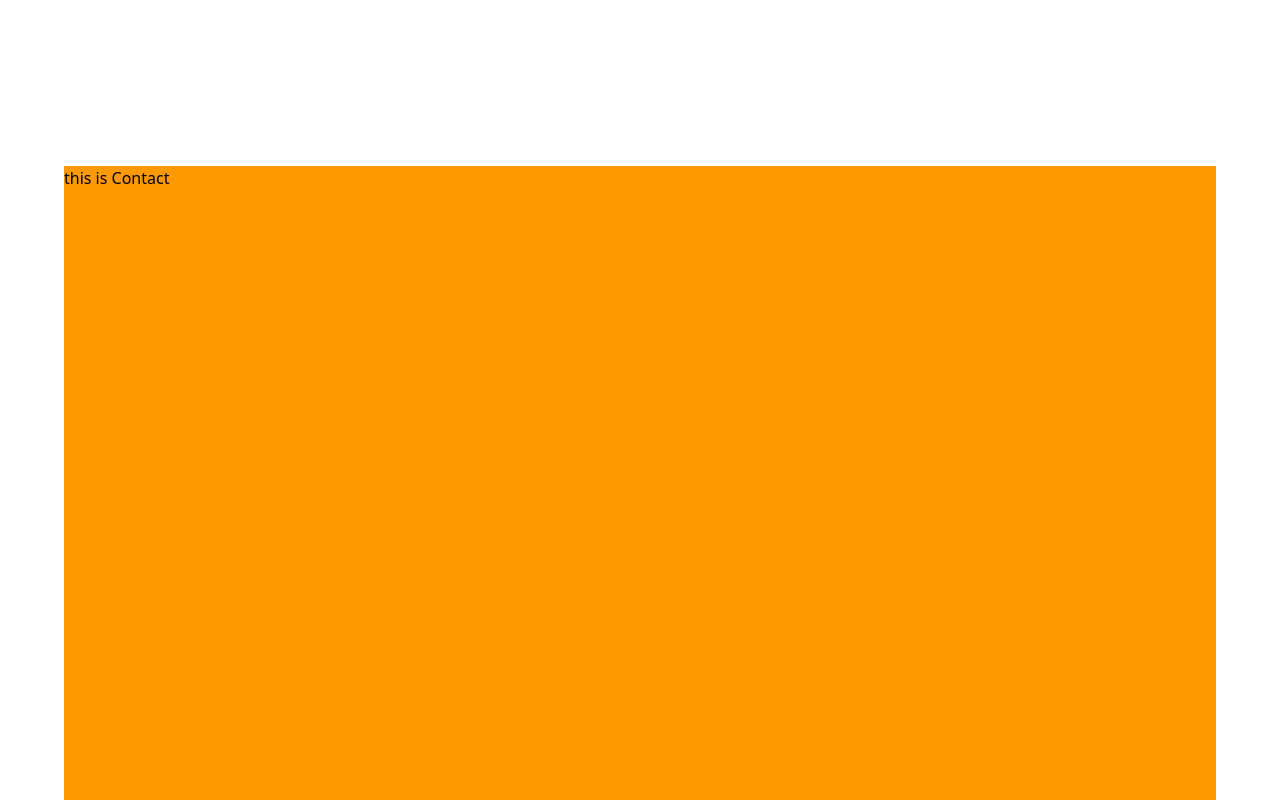
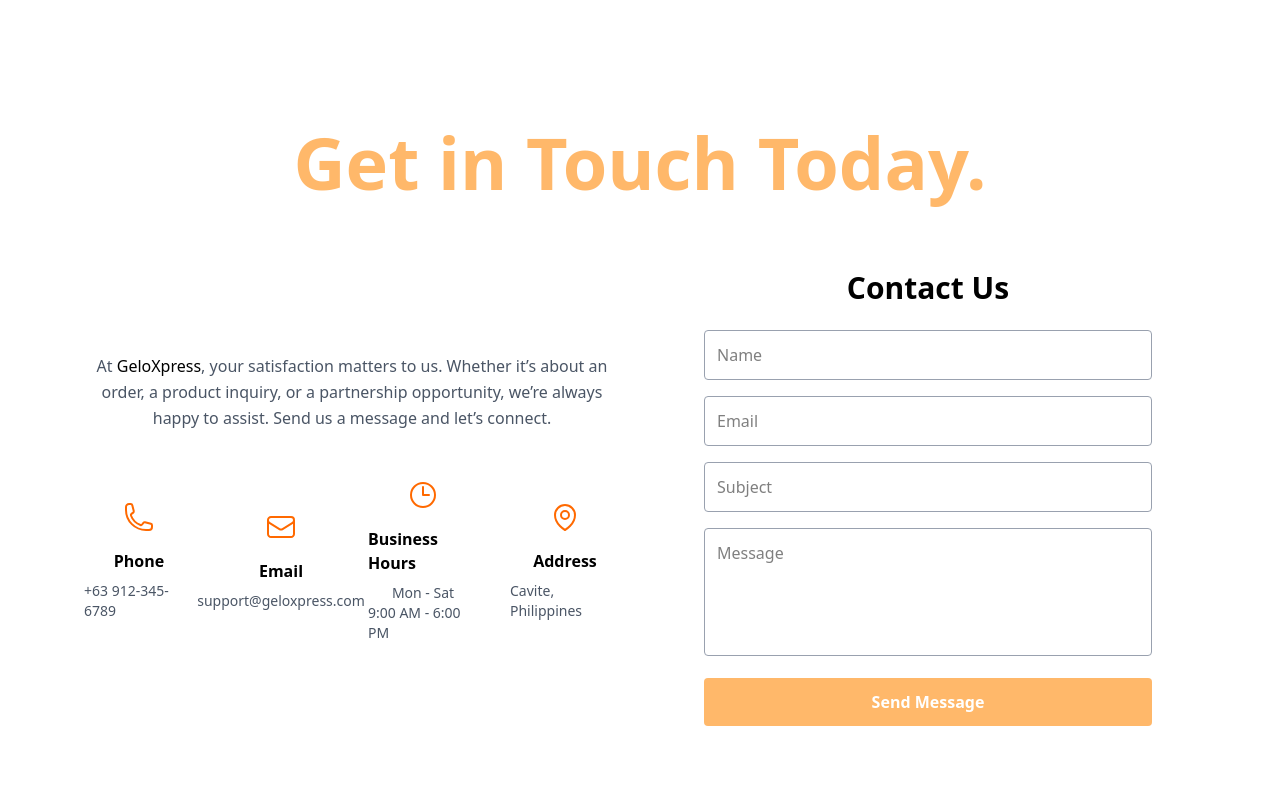
Before and after one commit to gelo-dev/gelo-xpress-ecommerce-web, a React (Vite) app in the folder client/: page / in a window 1280 px wide. Shown: the part 5220-6020 px from the top of the page. Built offline with nearby package versions, Linux system fonts and the light colour scheme.

Commit message:
Done: Contact Next: Footer for final component of landing page

```diff
--- a/client/src/components/AboutUsComponents/ratingsSection.jsx
+++ b/client/src/components/AboutUsComponents/ratingsSection.jsx
@@ -31,7 +31,7 @@ const getInitials= (name) =>{
 
 
     return(
-        <section className="h-[60vh] md:h-[75vh] relative">
+        <section className="h-[60vh] md:h-[70vh] relative">
             <div className="flex flex-col gap-5">
                 <h2 className="text-3xl md:text-7xl mb-3 font-bold text-center text-orange-300">
                     Loved by Our Customers
--- /dev/null
+++ b/client/src/components/contactComponents/contactInformation.jsx
@@ -0,0 +1,62 @@
+import {
+  PhoneIcon,
+  EnvelopeIcon,
+  ClockIcon,
+  MapPinIcon,
+} from "@heroicons/react/24/outline";
+
+export default function ContactInfoSection() {
+    return (
+        <section className="py-16 px-2 md:px-5 bg-white">
+            <div className="max-w-6xl mx-auto">
+
+
+                <div className="text-center max-w-3xl mx-auto mb-12">
+
+                <p className="text-gray-600 leading-relaxed">
+                    At <span className="font-medium text-black">GeloXpress</span>,
+                    your satisfaction matters to us.
+                    Whether it’s about an order, a product inquiry, or a partnership opportunity,
+                    we’re always happy to assist. Send us a message and let’s connect.
+                </p>
+                </div>
+
+
+                <div className="grid grid-cols-1 sm:grid-cols-2 lg:grid-cols-4 gap-8">
+
+
+                <div className=" flex flex-col justify-center items-center ">
+                    <PhoneIcon className="w-8 h-8 text-orange-500 mb-4" />
+                    <h3 className="font-semibold mb-2">Phone</h3>
+                    <p className="text-gray-600 text-sm">+63 912-345-6789</p>
+                </div>
+
+
+                <div className="flex flex-col justify-center items-center">
+                    <EnvelopeIcon className="w-8 h-8 text-orange-500 mb-4" />
+                    <h3 className="font-semibold mb-2">Email</h3>
+                    <p className="text-gray-600 text-sm">support@geloxpress.com</p>
+                </div>
+
+
+                <div className="flex flex-col justify-center items-center">
+                    <ClockIcon className="w-8 h-8 text-orange-500 mb-4" />
+                    <h3 className="font-semibold mb-2">Business Hours</h3>
+                    <p className="text-gray-600 text-sm">Mon - Sat</p>
+                    <p className="text-gray-600 text-sm">9:00 AM - 6:00 PM</p>
+                </div>
+
+
+                <div className="flex flex-col justify-center items-center">
+                    <MapPinIcon className="w-8 h-8 text-orange-500 mb-4" />
+                    <h3 className="font-semibold mb-2">Address</h3>
+                    <p className="text-gray-600 text-sm">
+                    Cavite, Philippines
+                    </p>
+                </div>
+
+                </div>
+            </div>
+        </section>
+    );
+}
--- /dev/null
+++ b/client/src/components/contactComponents/messageUs.jsx
@@ -0,0 +1,74 @@
+import { useState } from "react";
+
+export default function MessageUsSection() {
+  const [formData, setFormData] = useState({
+    name: "",
+    email: "",
+    subject: "",
+    message: "",
+  });
+
+  const handleChange = (e) => {
+    setFormData({ ...formData, [e.target.name]: e.target.value });
+  };
+
+  const handleSubmit = (e) => {
+    e.preventDefault();
+    console.log("Form submitted:", formData);
+    alert("Message sent!");
+    setFormData({ name: "", email: "", subject: "", message: "" });
+  };
+
+    return (
+      <div className="w-full max-w-lg mx-auto px-3 py-8 sm:px-6 md:px-8">
+        <h2 className="text-3xl font-bold text-center mb-6">Contact Us</h2>
+        <form className="space-y-4" onSubmit={handleSubmit}>
+
+          <input
+            type="text"
+            name="name"
+            value={formData.name}
+            onChange={handleChange}
+            placeholder="Name"
+            className="w-full p-3 border border-gray-400 rounded focus:outline-none focus:ring-2 focus:ring-orange-300"
+            required
+          />
+
+          <input
+            type="email"
+            name="email"
+            value={formData.email}
+            onChange={handleChange}
+            placeholder="Email"
+            className="w-full p-3 border border-gray-400 rounded focus:outline-none focus:ring-2 focus:ring-orange-300"
+            required
+          />
+
+          <input
+            type="text"
+            name="subject"
+            value={formData.subject}
+            onChange={handleChange}
+            placeholder="Subject"
+            className="w-full p-3 border border-gray-400 rounded focus:outline-none focus:ring-2 focus:ring-orange-300"
+          />
+
+          <textarea
+            name="message"
+            value={formData.message}
+            onChange={handleChange}
+            placeholder="Message"
+            className="w-full p-3 border border-gray-400 rounded h-32 resize-none focus:outline-none focus:ring-2 focus:ring-orange-300"
+            required
+          />
+
+          <button
+            type="submit"
+            className="w-full bg-orange-300 text-white font-semibold py-3 rounded hover:bg-orange-400 transition-colors"
+          >
+            Send Message
+          </button>
+        </form>
+      </div>
+    );
+}
--- a/client/src/pages/Contact.jsx
+++ b/client/src/pages/Contact.jsx
@@ -1,7 +1,22 @@
+import MessageUsSection from "../components/contactComponents/messageUs"
+import ContactInformationSection from "../components/contactComponents/contactInformation"
+
 export default function ContactSection(){
     return(
-        <section id="contact" className="min-h-screen bg-amber-500">
-            <h1>this is Contact</h1>
+        <section id="contact" className="min-h-screen">
+            <div className="flex justify-center">
+                <h1 className="flex text-center text-5xl md:text-7xl font-extrabold text-orange-300">Get in Touch Today.</h1>
+            </div>
+            <div className="flex flex-col-reverse md:flex-row mt-10 items-center justify-center ">
+                <div className=" w-full p-4 md:p-0  md:w-1/2">
+                    <ContactInformationSection/>
+                </div>
+                <div className=" p-4 md:p-0 w-full md:w-1/2">
+                    <MessageUsSection/>
+                </div>
+
+            </div>
+
         </section>
     )
 }
```
